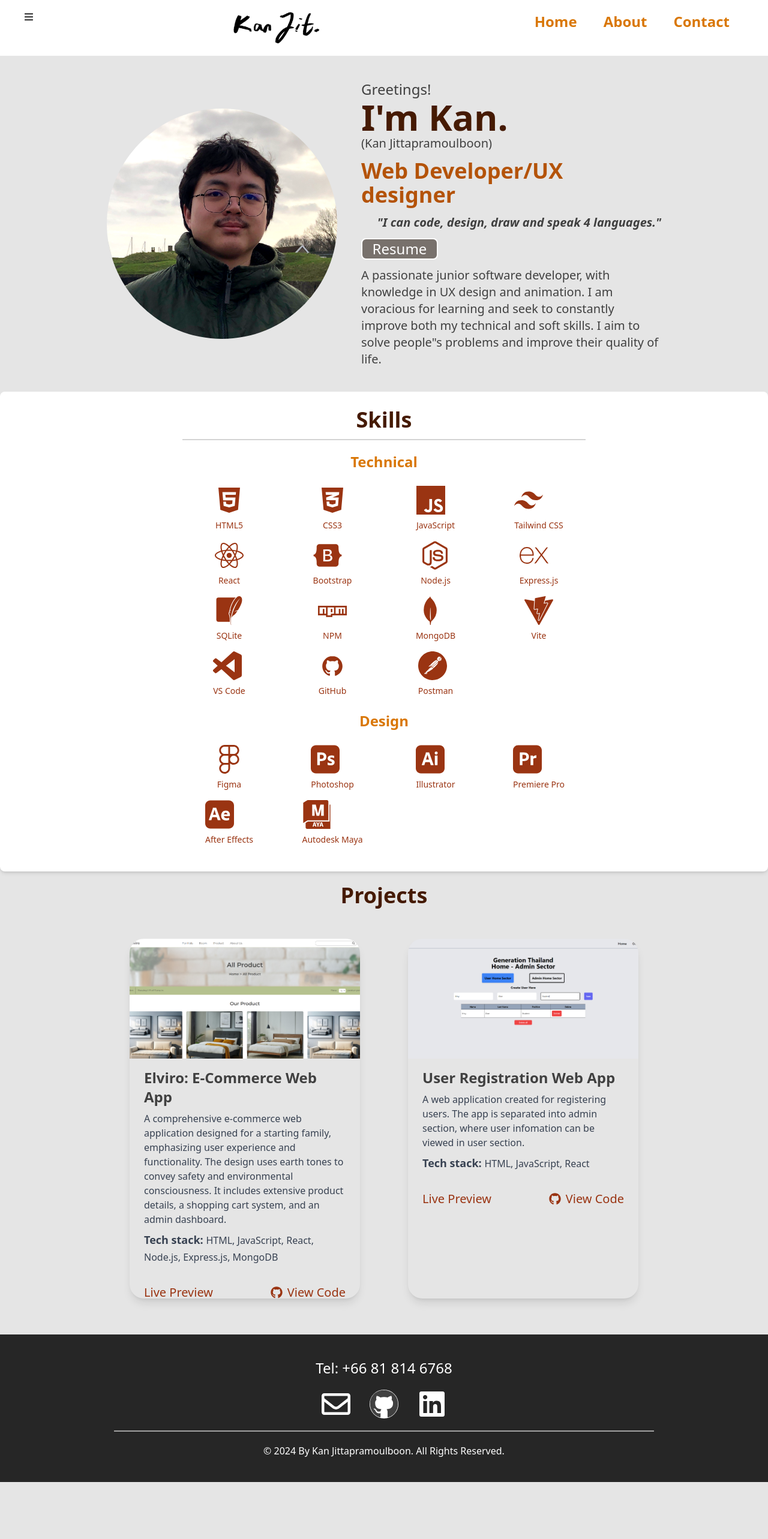
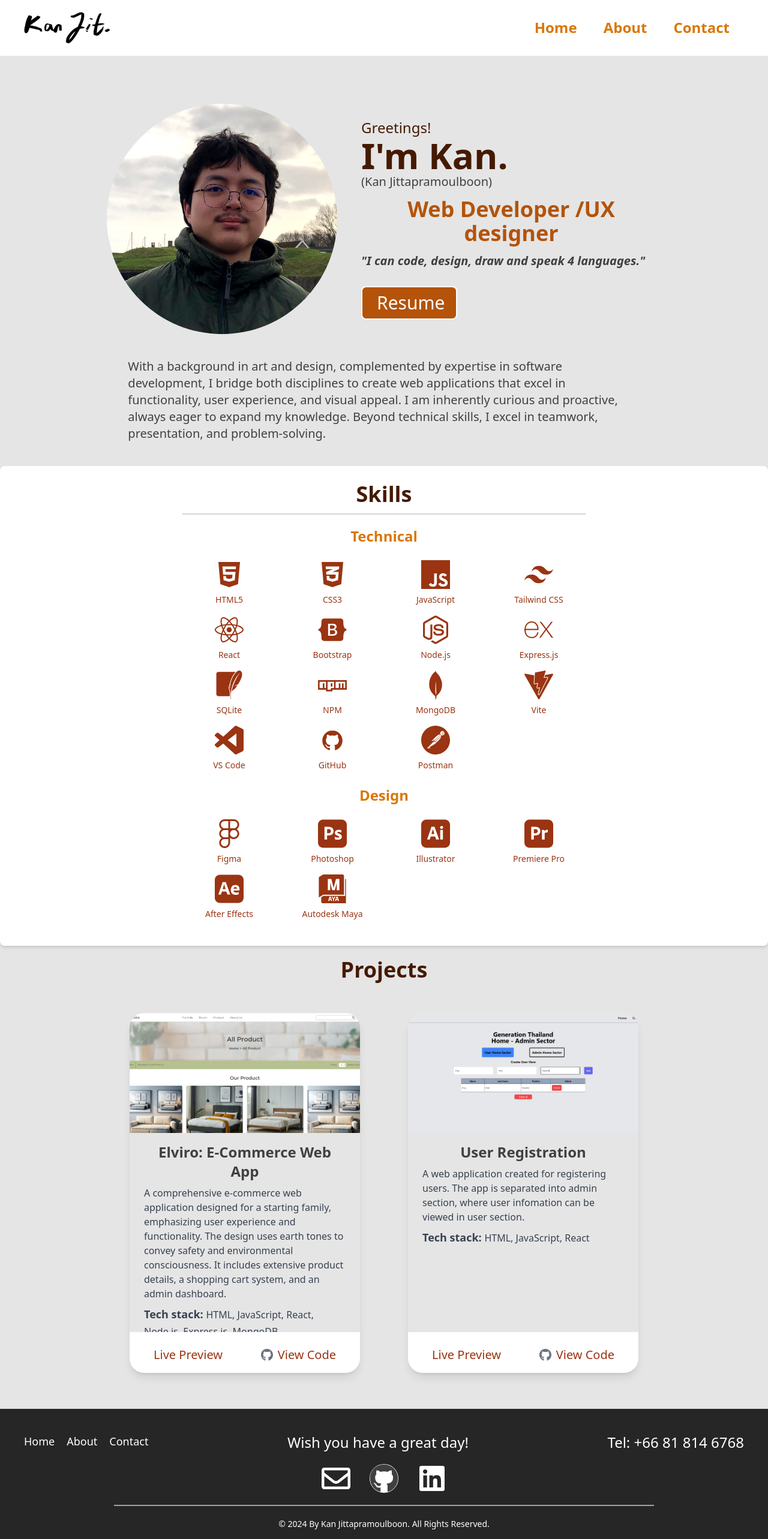
Before and after one commit to jittakan2539/Kan_DevFolio, a React (Vite) app: page /home/ in a window 1280 px wide. Shown: the top 2566 px of the page at 60% size. Before the commit the page ends 2471 px from the top, so only its background shows below. Built offline with nearby package versions, Linux system fonts and the light colour scheme.

Commit message:
finish overall

```diff
--- a/src/App.jsx
+++ b/src/App.jsx
@@ -21,11 +21,13 @@ const App = () => {
 		{
 			path: "/home",
 			element: (
-				<>
+				<div className="flex flex-col min-h-screen">
 					<NavBar />
-					<Outlet />
+					<div className="flex-grow">
+						<Outlet />
+					</div>
 					<Footer />
-				</>
+				</div>
 			),
 			children: [
 				{
--- a/src/components/Footer.jsx
+++ b/src/components/Footer.jsx
@@ -1,26 +1,38 @@
 import { FaLinkedin, FaGithub, FaRegEnvelope } from "react-icons/fa";
+import { Link } from "react-router-dom";
 export default function Footer() {
 	return (
 		<>
-			<footer className="bg-neutral-800 flex flex-col justify-between items-center gap-5 p-10">
-				<p className="text-white text-2xl">Tel: +66 81 814 6768</p>
-				<section className="flex gap-8">
+			<footer className=" bg-neutral-800 flex flex-col justify-between items-center gap-5 p-10">
+				<section className="flex justify-between w-full">
+					<nav className="hidden md:flex gap-5 right-20 text-white text-center text-lg ">
+						<Link to="/home">Home</Link>
+						<Link to="/home/about">About</Link>
+						<Link to="/home/contact">Contact</Link>
+					</nav>
+					<p className="text-white text-lg md:text-2xl">
+						Wish you have a great day!
+					</p>
+					<p className="text-white text-lg md:text-2xl">Tel: +66 81 814 6768</p>
+				</section>
+
+				<picture className="flex gap-8">
 					<a href="mailto:jittakan2539@gmail.com" target="_blank">
-						<FaRegEnvelope className="text-white text-5xl bg-sky" />
+						<FaRegEnvelope className="text-white text-2xl md:text-5xl bg-sky" />
 					</a>
 					<a href="https://github.com/jittakan2539" target="_blank">
-						<FaGithub className="text-5xl bg-white rounded-full" />
+						<FaGithub className="text-2xl md:text-5xl bg-white rounded-full" />
 					</a>
 					<a
 						href="https://www.linkedin.com/in/kan-jittapramoulboon"
 						target="_blank"
 					>
-						<FaLinkedin className="text-5xl text-white" />
+						<FaLinkedin className="text-2xl md:text-5xl text-white" />
 					</a>
-				</section>
+				</picture>
 
 				<hr className="border border-neutral-400 w-3/4" />
-				<p className="text-white text-center text-md">
+				<p className="text-white text-center text-sm md:text-md">
 					© 2024 By Kan Jittapramoulboon. All Rights Reserved.
 				</p>
 			</footer>
--- a/src/components/Home/Intro.jsx
+++ b/src/components/Home/Intro.jsx
@@ -6,50 +6,61 @@ export default function Intro() {
 		event.preventDefault();
 	};
 	return (
-		<header className="flex flex-col md:flex-row justify-center items-center gap-10 my-10">
-			<div className="overflow-hidden w-80 h-80 md:w-96 md:h-96 rounded-full">
+		<header className="flex flex-col items-center my-10">
+			<section className="flex flex-col md:flex-row justify-center items-center gap-10 my-10">
+				<div className="overflow-hidden w-60 h-60 md:w-96 md:h-96 rounded-full">
 					<img
 						src={Profile}
 						alt="Kan's Image"
-					className="object-cover w-full h-full  transform transition-transform duration-1000 hover:scale-125"
+						className="object-cover w-full h-full transform transition-transform duration-1000 hover:scale-125"
 						onContextMenu={handleContextMenu}
 					/>
 				</div>
 
-			<section className="flex flex-col gap-3 w-[500px]">
+				<section className="flex flex-col gap-3 w-[500px] items-center md:items-start">
 					<div>
-					<p className="text-2xl font-normal">Greetings!</p>
-					<p className="text-6xl font-semibold text-amber-950">
+						<p className="text-center md:text-start text-2xl font-normal text-amber-950">
+							Greetings!
+						</p>
+						<p className="text-center md:text-start text-6xl font-semibold text-amber-950">
 							I&apos;m{" "}
 							<span className="hover:text-amber-500">
 								<Link to="/home/about">Kan</Link>
 							</span>
 							.
 						</p>
-					<p className="text-xl font-normal">(Kan Jittapramoulboon)</p>
+						<p className="text-center md:text-start text-xl font-normal">
+							(Kan Jittapramoulboon)
+						</p>
 					</div>
 					<div>
-					<p className="text-4xl font-semibold text-amber-700">
-						Web Developer/UX designer
+						<p className="text-2xl md:text-4xl text-center font-semibold text-amber-700">
+							Web Developer <br className="block md:hidden" />
+							/UX designer
 						</p>
 					</div>
-				<p className="text-xl font-semibold italic text-end">
-					&quot;I can code, design, draw and speak 4 languages.&quot;
+					<p className="text-center md:text-end text-md md:text-xl font-semibold italic ">
+						&quot;I can code, design,
+						<br className="block md:hidden" /> draw and speak 4 languages.&quot;
 					</p>
 					<a
 						href="../../assets/CV_Kan_Jittapramoulboon_Fullstack.pdf"
 						download
-					className=" button w-32 text-2xl text-center"
+						className="text-center text-lg md:text-3xl w-40 bg-amber-700 text-white border-2 border-white hover:bg-white hover:border-neutral-900 hover:text-black px-6 py-2 rounded-lg inline-block mt-4"
+						style={{ minWidth: "120px" }}
 					>
 						Resume
 					</a>
-				<p className="text-xl">
-					A passionate junior software developer, with knowledge in UX design
-					and animation. I am voracious for learning and seek to constantly
-					improve both my technical and soft skills. I aim to solve
-					people&quot;s problems and improve their quality of life.
+				</section>
+			</section>
+			<p className="text-lg md:text-xl w-2/3 ">
+				With a background in art and design, complemented by expertise in
+				software development, I bridge both disciplines to create web
+				applications that excel in functionality, user experience, and visual
+				appeal. I am inherently curious and proactive, always eager to expand my
+				knowledge. Beyond technical skills, I excel in teamwork, presentation,
+				and problem-solving.
 			</p>
-			</section>
 		</header>
 	);
 }
--- a/src/components/Home/ProductCard.jsx
+++ b/src/components/Home/ProductCard.jsx
@@ -10,7 +10,7 @@ const ProductCard = ({
 	codeLink,
 }) => {
 	return (
-		<section className="max-w-sm overflow-hidden shadow-lg rounded-3xl h-[600px]">
+		<section className="max-w-sm overflow-hidden shadow-lg rounded-3xl relative h-[450px] md:h-[600px]">
 			<picture>
 				<a href={liveLink}>
 					<img
@@ -22,28 +22,31 @@ const ProductCard = ({
 			</picture>
 
 			<div className="px-6 py-4">
-				<div className="font-bold text-2xl mb-2">{title}</div>
-				<p className="text-gray-700 text-base">{description}</p>
+				<div className="font-bold text-xl text-center md:text-2xl mb-2">
+					{title}
+				</div>
+				<p className="text-gray-700 text-base hidden md:block">{description}</p>
 				<p className="text-gray-700 text-lg mt-2 font-semibold">
 					Tech stack:{" "}
 					<span className="text-base font-normal">{techStack.join(", ")}</span>
 				</p>
 			</div>
-			<div className="px-6 pt-4 pb-2 flex justify-between items-center">
+
+			<div className="px-6 pt-4 pb-2 absolute bottom-0 left-0 right-0 flex flex-col md:flex-row justify-between items-center bg-white backdrop-filter backdrop-blur-lg">
 				<a
 					href={liveLink}
 					target="_blank"
-					className="inline-block text-xl text-orange-800 hover:text-orange-600"
+					className="inline-block text-lg md:text-xl text-orange-800 hover:text-orange-600 px-4 py-2"
 				>
 					Live Preview
 				</a>
 				<a
 					href={codeLink}
 					target="_blank"
-					className="flex items-center gap-2 text-xl text-orange-800"
+					className="flex items-center  gap-2 text-xl text-orange-800 hover:text-orange-600 px-4 py-2"
 				>
-					<FaGithub ckassName="h-10 text-gray-500 hover:text-gray-800" />
-					<p className=" hover:text-orange-600">View Code</p>
+					<FaGithub className="hidden md:block h-6 text-gray-500 hover:text-gray-800" />
+					<p className="text-lg md:text-xl hover:text-orange-600">View Code</p>
 				</a>
 			</div>
 		</section>
--- a/src/components/Home/Projects.jsx
+++ b/src/components/Home/Projects.jsx
@@ -6,7 +6,7 @@ export default function Projects() {
 	return (
 		<section className="my-5">
 			<h2 className="text-4xl font-bold text-amber-950 mb-3">Projects</h2>
-			<div className="p-10 flex justify-center gap-20">
+			<div className="p-10 flex flex-col md:flex-row justify-center gap-5 md:gap-20">
 				<ProductCard
 					image={Elviro}
 					title="Elviro: E-Commerce Web App"
@@ -24,7 +24,7 @@ export default function Projects() {
 				/>
 				<ProductCard
 					image={CRUD}
-					title="User Registration Web App"
+					title="User Registration"
 					description="A web application created for registering users. The app is separated into admin section, where user infomation can be viewed in user section."
 					techStack={["HTML", "JavaScript", "React"]}
 					liveLink="https://10-kan-react.vercel.app/"
--- a/src/components/Home/Skills.jsx
+++ b/src/components/Home/Skills.jsx
@@ -61,14 +61,14 @@ export default function Skills() {
 			id="skills"
 			className="bg-white rounded-lg shadow-md flex items-center justify-center min-h-screen"
 		>
-			<div className="text-center max-w-2xl w-full mx-auto my-5">
+			<div className="text-center max-w-2xl w-full mx-auto my-5 ">
 				<h2 className="text-4xl font-bold text-amber-950 mb-3">Skills</h2>
 				<hr className="mb-5 border border-neutral-300" />
 				<h2 className="text-2xl font-bold text-amber-600 mb-6">Technical</h2>
-				<div className="grid grid-cols-4 gap-4 my-4 justify-items-center text-orange-800">
+				<div className="grid grid-cols-4 gap-4 my-4 text-orange-800">
 					{skills.map(({ id, Component, label }) => (
 						<div
-							className="text-5xl text-goldDesert transition-all duration-300 transform hover:scale-110 hover:text-darkDesert"
+							className="text-4xl md:text-5xl transition-all duration-300 transform hover:scale-110 hover:text-amber-500 flex flex-col items-center"
 							key={id}
 						>
 							<Component />
@@ -77,10 +77,10 @@ export default function Skills() {
 					))}
 				</div>
 				<h2 className="text-2xl font-bold text-amber-600 mt-6 mb-6">Design</h2>
-				<div className="grid grid-cols-4 gap-4 my-4 justify-items-center text-orange-800">
+				<div className="grid grid-cols-4 gap-4 my-4 text-orange-800">
 					{designSkills.map(({ id, Component, label }) => (
 						<div
-							className="text-5xl text-goldDesert transition-all duration-300 transform hover:scale-110 hover:text-darkDesert"
+							className="text-4xl md:text-5xl transition-all duration-300 transform hover:scale-110 hover:text-amber-800 flex flex-col items-center"
 							key={id}
 						>
 							<Component />
--- a/src/components/NavBar.jsx
+++ b/src/components/NavBar.jsx
@@ -1,26 +1,58 @@
 import { Link } from "react-router-dom";
 import Logo from "../assets/images/Logo_Kan.png";
 import { FaBars } from "react-icons/fa";
+import { FaXmark } from "react-icons/fa6";
+import { useState } from "react";
 
 const Nav = () => {
+	const [openMenu, setOpenMenu] = useState(false);
+
+	const toggleOpenMenu = () => {
+		setOpenMenu(!openMenu);
+	};
+
 	const handleContextMenu = (event) => {
 		event.preventDefault();
 	};
+
 	return (
 		<>
-			<nav className="flex justify-between p-10 py-5 bg-white">
-				<FaBars />
+			<nav className="flex justify-between items-center p-10 py-5 bg-white relative">
 				<Link to="/home" className="hover:scale-110 duration-500">
-					{" "}
 					<img
 						src={Logo}
 						alt="Elviro Logo"
-						className="w-36"
+						className="w-20 md:w-36"
 						onContextMenu={handleContextMenu}
 					/>
 				</Link>
+				{openMenu ? (
+					<FaXmark
+						onClick={toggleOpenMenu}
+						className=" text-2xl block md:hidden"
+					/>
+				) : (
+					<FaBars onClick={toggleOpenMenu} className="block md:hidden" />
+				)}
+				<section
+					className={`${
+						openMenu ? "max-h-96" : "max-h-0"
+					} z-50 md:hidden absolute left-0 top-full w-full bg-white overflow-hidden transition-max-height duration-1000 ease-in-out`}
+				>
+					<ul className="0 bg-white flex flex-col items-center gap-11 text-2xl font-semibold py-5">
+						<li className="hover:scale-110 duration-500 text-amber-600">
+							<Link to="/home/">Home</Link>
+						</li>
+						<li className="hover:scale-110 duration-500 text-amber-600">
+							<Link to="/home/about">About</Link>
+						</li>
+						<li className="hover:scale-110 duration-500 text-amber-600">
+							<Link to="/home/contact">Contact</Link>
+						</li>
+					</ul>
+				</section>
 
-				<ul className="flex items-start  mx-6 gap-11 text-2xl font-semibold">
+				<ul className="hidden md:flex items-start mx-6 gap-11 text-2xl font-semibold">
 					<li className="hover:scale-110 duration-500 text-amber-600">
 						<Link to="/home/">Home</Link>
 					</li>
--- a/src/pages/ContactPage.jsx
+++ b/src/pages/ContactPage.jsx
@@ -1,22 +1,54 @@
-import { FaLinkedin, FaGithub, FaRegEnvelope } from "react-icons/fa";
+import { FaLinkedin, FaMobile, FaRegEnvelope } from "react-icons/fa";
 export default function ContactPage() {
 	return (
 		<main className="flex flex-col items-center my-5 gap-3">
-			<h1 className="text-5xl font-bold  text-amber-700">Contact</h1>
-			<picture className="flex gap-5">
-				<a href="mailto:jittakan2539@gmail.com" target="_blank">
-					<FaRegEnvelope className="text-red-800 text-3xl bg-sky" />
-				</a>
-				<a href="https://github.com/jittakan2539" target="_blank">
-					<FaGithub className="text-3xl bg-sky" />
-				</a>
-				<a
-					href="https://www.linkedin.com/in/kan-jittapramoulboon"
-					target="_blank"
-				>
-					<FaLinkedin className="text-3xl text-blue-800" />
-				</a>
-			</picture>
+			<h1 className="text-4xl md:text-5xl font-bold  text-amber-700">
+				Contact
+			</h1>
+			<hr className="border border-neutral-400 w-3/4 md:w-1/4" />
+			<p className="text-center text-xl text-neutral-500">
+				You can contact me from the methods below.
+			</p>
+
+			<section className="flex flex-col gap-5 mt-5">
+				<section className="flex gap-5 text-5xl items-center">
+					<a href="mailto:jittakan2539@gmail.com" target="_blank">
+						<FaMobile className="text-neutral-800 text-3xl bg-sky" />
+					</a>
+					<h2 className="text-xl md:text-2xl font-normal ml-6e  text-neutral-600">
+						+66 81 814 6768
+					</h2>
+				</section>
+
+				<section className="flex gap-5 text-5xl items-center">
+					<a href="mailto:jittakan2539@gmail.com" target="_blank">
+						<FaRegEnvelope className="text-red-800 text-3xl bg-sky" />
+					</a>
+					<h2 className="text-xl md:text-2xl font-normal ml-6e  text-neutral-600">
+						jittakan2539@gmail.com
+					</h2>
+				</section>
+
+				<section className="flex gap-5 text-5xl items-center">
+					<a href="mailto:jittakan2539@gmail.com" target="_blank">
+						<FaLinkedin className="text-3xl text-blue-800" />
+					</a>
+					<h2 className="text-xl md:text-2xl font-normal ml-6e  text-neutral-600">
+						Kan Jittapramoulboon
+					</h2>
+				</section>
+			</section>
+			<hr className="border border-neutral-400 w-3/4 md:w-1/4 mt-10" />
+			<p className="text-center text-2xl md:text-3xl text-neutral-500">
+				Or download my resume.
+			</p>
+			<a
+				href="../../assets/CV_Kan_Jittapramoulboon_Fullstack.pdf"
+				download
+				className=" text-3xl bg-amber-700 text-white border-2 border-white hover:bg-white hover:border-neutral-900 hover:text-black  px-10 py-2 rounded-lg"
+			>
+				Resume
+			</a>
 		</main>
 	);
 }
```
Also changed, not shown: src/pages/AboutPage.jsx (+9 -9 lines). Lines whose indentation alone changed are shown as unchanged.
